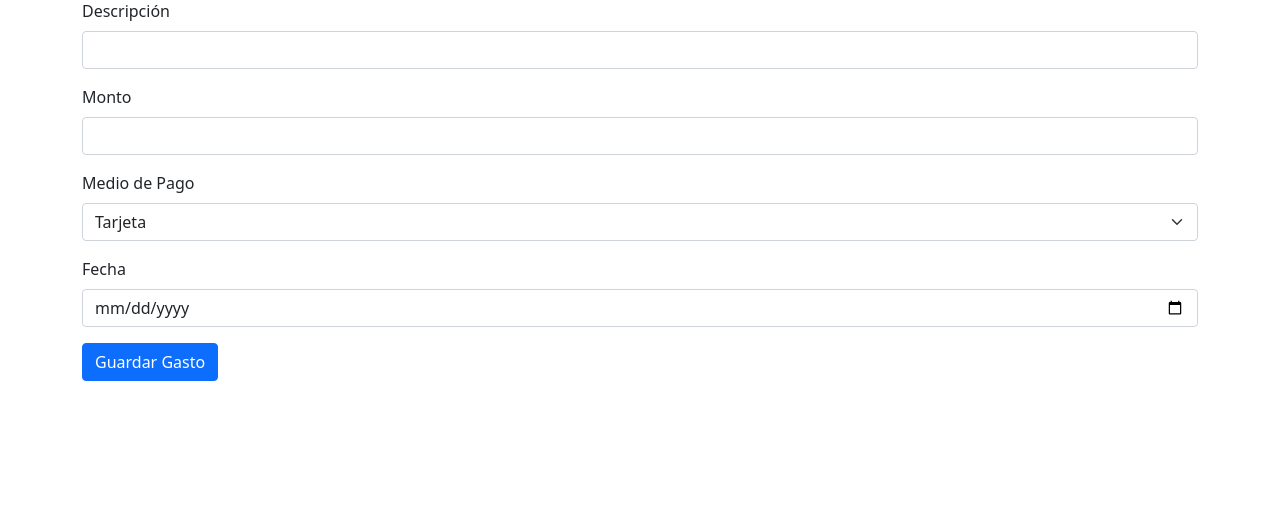
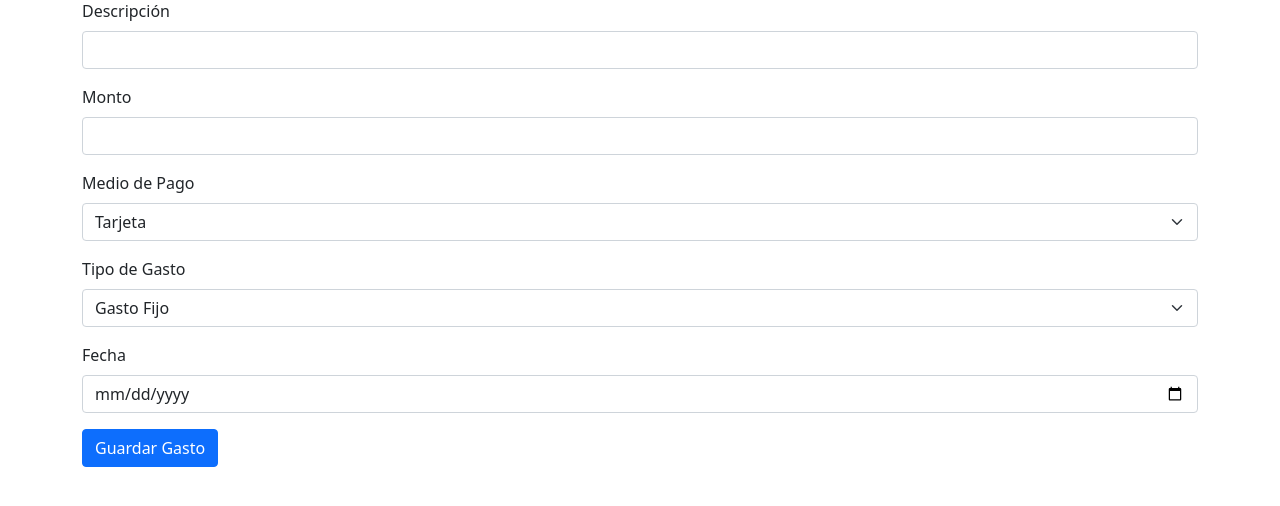
Before and after one commit to CuauhtemocEG/GestionGastos, a PHP site: page /addExpenses.php in a window 1280 px wide. Shown: the part 105-611 px from the top of the page. Run offline with PHP 8.4, Linux system fonts and the light colour scheme.

Commit message:
Add new field

```diff
--- a/addExpenses.php
+++ b/addExpenses.php
@@ -6,8 +6,9 @@ if ($_SERVER['REQUEST_METHOD'] === 'POST') {
     $monto = $_POST['monto'];
     $fecha = $_POST['fecha'];
     $method = $_POST['typeExpense'];
+    $tipoGasto = $_POST['tipoGasto'];
 
-    $sql = "INSERT INTO Gastos (Descripcion, Monto, Fecha, Metodo) VALUES ('$descripcion', '$monto', '$fecha', '$method')";
+    $sql = "INSERT INTO Gastos (Descripcion, Monto, Fecha, Metodo, Tipo) VALUES ('$descripcion', '$monto', '$fecha', '$method', '$tipoGasto')";
 
     if ($conexion->query($sql) === TRUE) {
         header('Location: index.php');
@@ -49,6 +50,16 @@ if ($_SERVER['REQUEST_METHOD'] === 'POST') {
                 </select>
             </div>
             <div class="mb-3">
+                <label for="tipoGasto" class="form-label">Tipo de Gasto</label>
+                <select name="tipoGasto" class="form-select">
+                    <option value="Fijo">Gasto Fijo</option>
+                    <option value="Central">Central de Abasto</option>
+                    <option value="En Sitio">En Sitio</option>
+                    <option value="Mantenimiento">Gasto de Mantenimiento</option>
+                    <option value="Inversiones">Inversiones</option>
+                </select>
+            </div>
+            <div class="mb-3">
                 <label for="fecha" class="form-label">Fecha</label>
                 <input type="date" class="form-control" id="fecha" name="fecha" required>
             </div>
```
